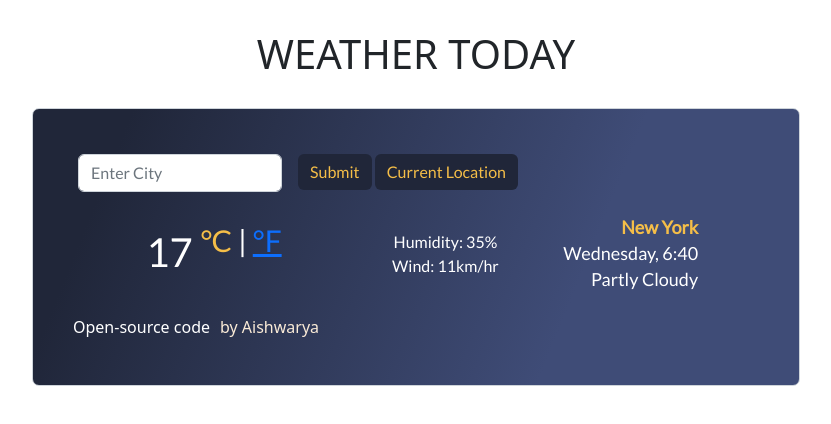
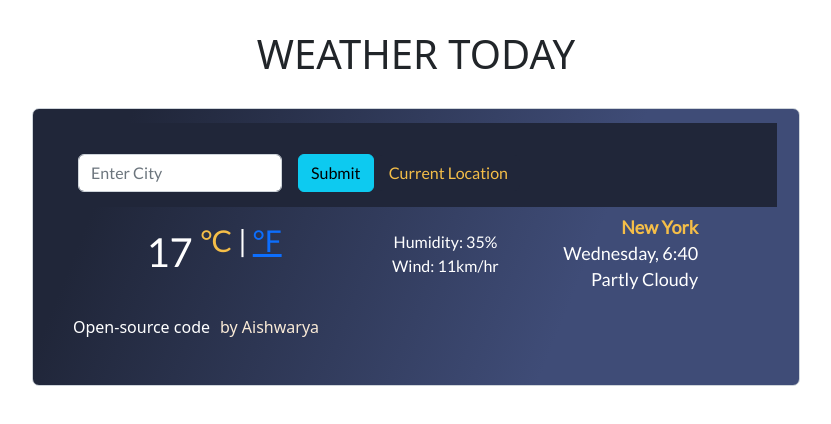
Before and after one commit to AishwaryaVenkatesh/Weather_App, a plain HTML site: page index.html in a window 1280 px wide. Shown: the whole page, without its empty margins (224-1055 px from the left). Drawn offline with nearby package versions, Linux system fonts and the light colour scheme.

Commit message:
Fixed issues regarding button id

```diff
--- a/index.html
+++ b/index.html
@@ -29,7 +29,7 @@
         <img src="beach.svg" width="100" />
       </div></br> -->
 
-        <form class="row g-3 section0">
+        <form class="row g-3 section0" id="searchLocation">
           <div class="col-auto">
             <label for="city" class="visually-hidden">CityName</label>
             <input
@@ -42,10 +42,7 @@
             />
           </div>
           <div class="col-auto">
-            <!-- <button type="submit" class="btn btn-primary mb-3">Submit</button> -->
-            <button type="submit" class="btn btn-info" id="searchLocation">
-              Submit
-            </button>
+            <button type="submit" class="btn btn-info">Submit</button>
             <button type="click" class="btn btn-info" id="currentLocation">
               Current Location
             </button>
--- a/script.js
+++ b/script.js
@@ -41,6 +41,7 @@ function displayWeather(response) {
 }
 
 function searchCity(event) {
+  event.preventDefault();
   let apiKey = "c95d60a1e3adbeb286133f1ebebc2579";
   let city = document.querySelector("#query").value;
   let apiUrl = `https://api.openweathermap.org/data/2.5/weather?q=${city}&appid=${apiKey}&units=metric`;
@@ -48,7 +49,7 @@ function searchCity(event) {
 }
 
 let searchForm = document.querySelector("#searchLocation");
-searchForm.addEventListener("click", searchCity);
+searchForm.addEventListener("submit", searchCity);
 
 function showPosition(positon) {
   let latitude = positon.coords.latitude;
```
